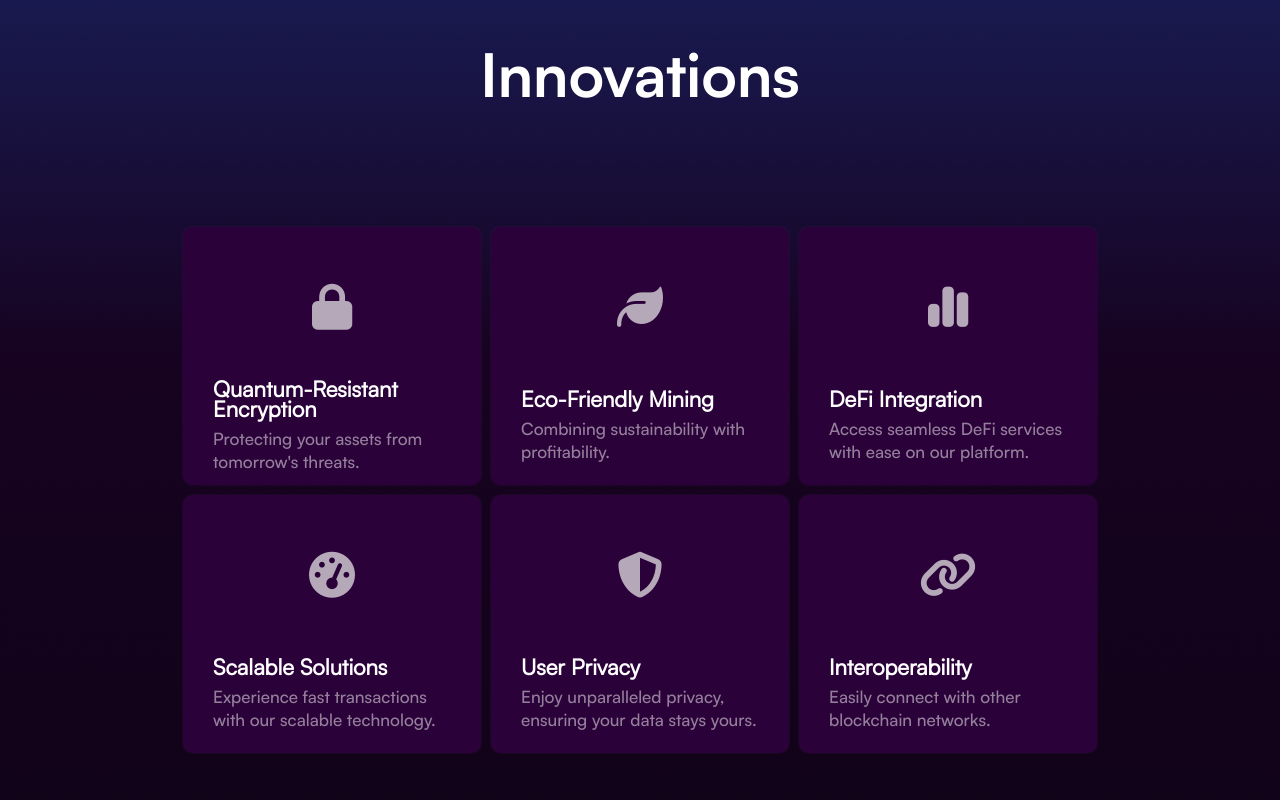
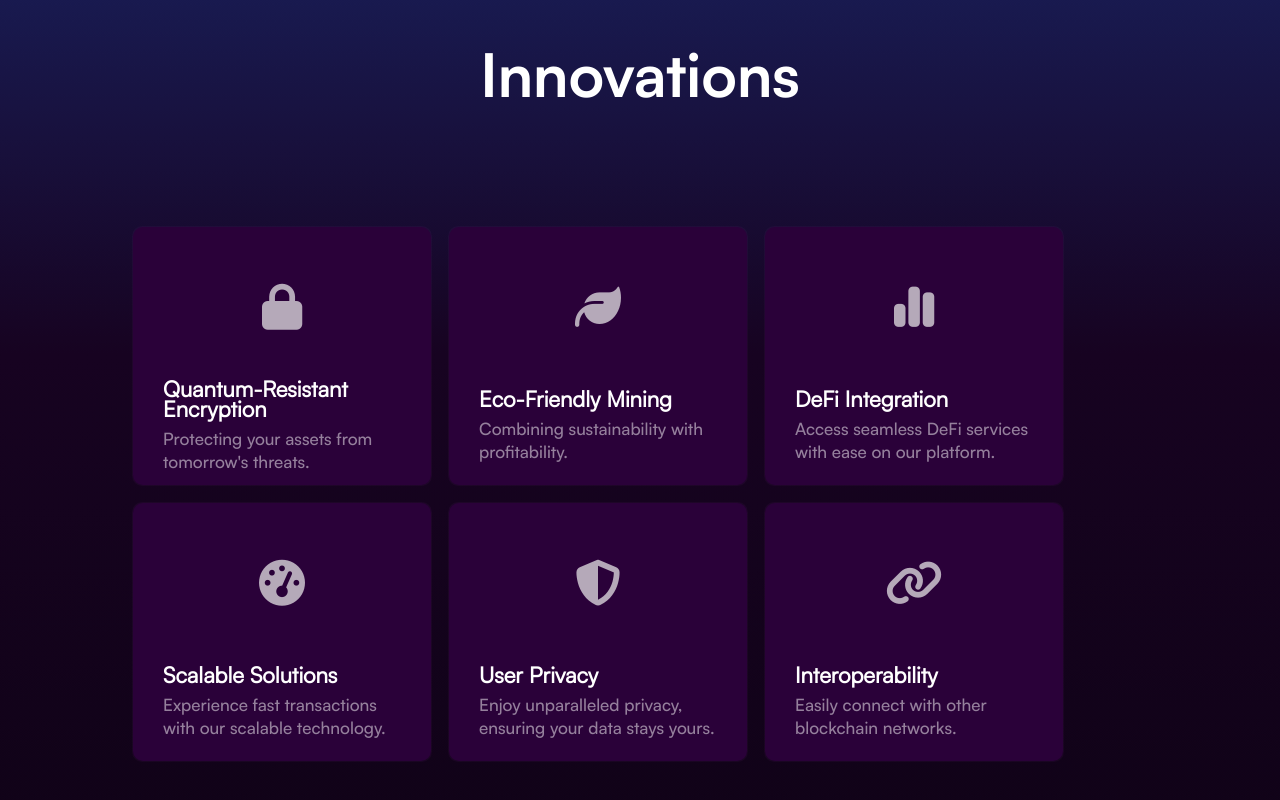
Before and after one commit to dav1-fer/Cryptaverse, a plain HTML site: page index.html in a window 1280 px wide. Shown: the part 2839-3639 px from the top of the page. Drawn offline with nearby package versions, Linux system fonts and the light colour scheme; a script that the page names is missing.

Commit message:
Update style.css

```diff
--- a/style.css
+++ b/style.css
@@ -281,8 +281,8 @@ aside .blur{
 #cards {
     display: flex;
     flex-wrap: wrap;
-    gap: 8px;
-    max-width: 916px;
+    gap: 16px;
+    max-width: 1016px;
     width: calc(100% - 20px);
   }
   #cards:hover > .card::after{
```
